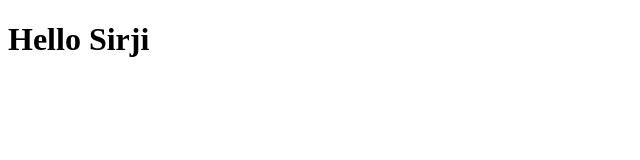
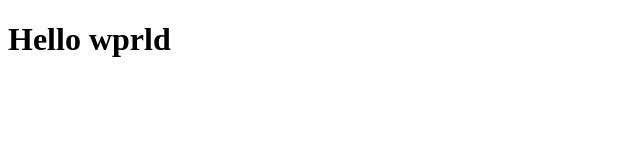
Before and after one commit to PriteshMantri03/ci-cd-demo, a plain HTML site: page index.html in a window 1280 px wide. Shown: the full height of the page, 0-640 px from the left. Drawn offline with Linux system fonts and the light colour scheme.

Commit message:
Update index.html

```diff
--- a/index.html
+++ b/index.html
@@ -4,6 +4,6 @@
     <title>CI/CD Demo</title>
 </head>
 <body>
-    <h1>Hello Sirji</h1>
+    <h1>Hello wprld</h1>
 </body>
 </html>
```
